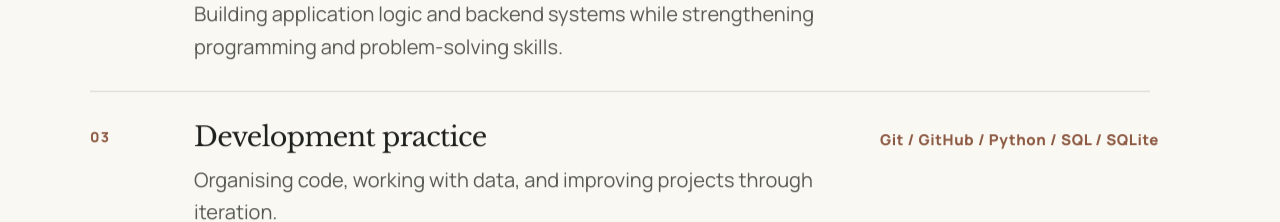
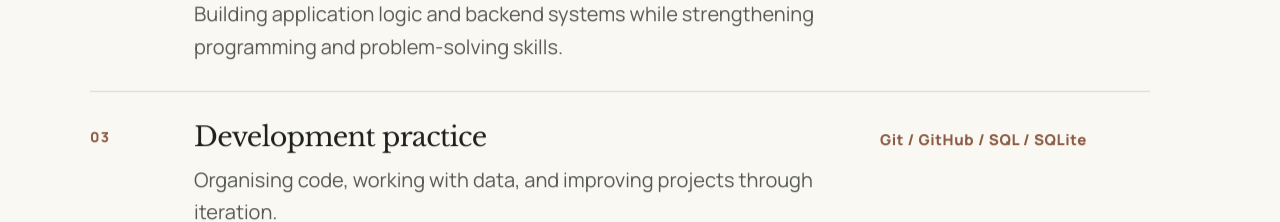
Before and after one commit to avinashk08408/Avinash-portfolio, a React (Vite) app: page / in a window 1280 px wide. Shown: the part 2060-2282 px from the top of the page. Built offline with nearby package versions, Linux system fonts and the light colour scheme; a web font is replaced by a local one.

Commit message:
Update Stack.jsx

```diff
--- a/src/components/Stack/Stack.jsx
+++ b/src/components/Stack/Stack.jsx
@@ -21,7 +21,7 @@ const capabilityGroups = [
     title: "Development practice",
     description:
       "Organising code, working with data, and improving projects through iteration.",
-    tools: ["Git", "GitHub", "Python", "SQL", "SQLite"],
+    tools: ["Git", "GitHub", "SQL", "SQLite"],
   },
   {
     number: "04",
```
